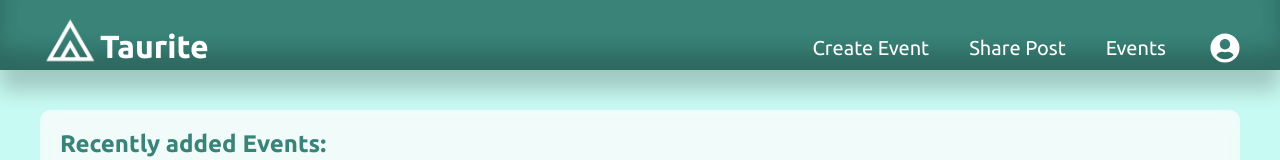
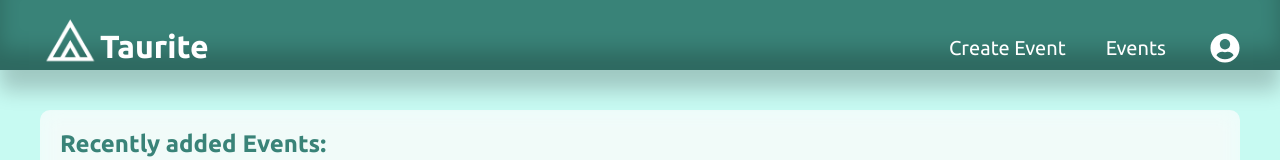
Before and after one commit to Manmeet567/norcalhacks-frontend, a React (Vite) app: page /home in a window 1280 px wide. Shown: the top 160 px of the page. Built offline with nearby package versions, Linux system fonts and the light colour scheme; sample sign-in values are in the browser's storage.

Commit message:
removed share post route

```diff
--- a/src/pages/UserHomePage/UserHomePage.jsx
+++ b/src/pages/UserHomePage/UserHomePage.jsx
@@ -7,10 +7,6 @@ function UserHomePage() {
         {
             name:"Create Event",
             link:"/createEvent"
-        },
-        {
-            name:"Share Post",
-            link:"/newPost"
         },
         {
             name:"Events",
```
